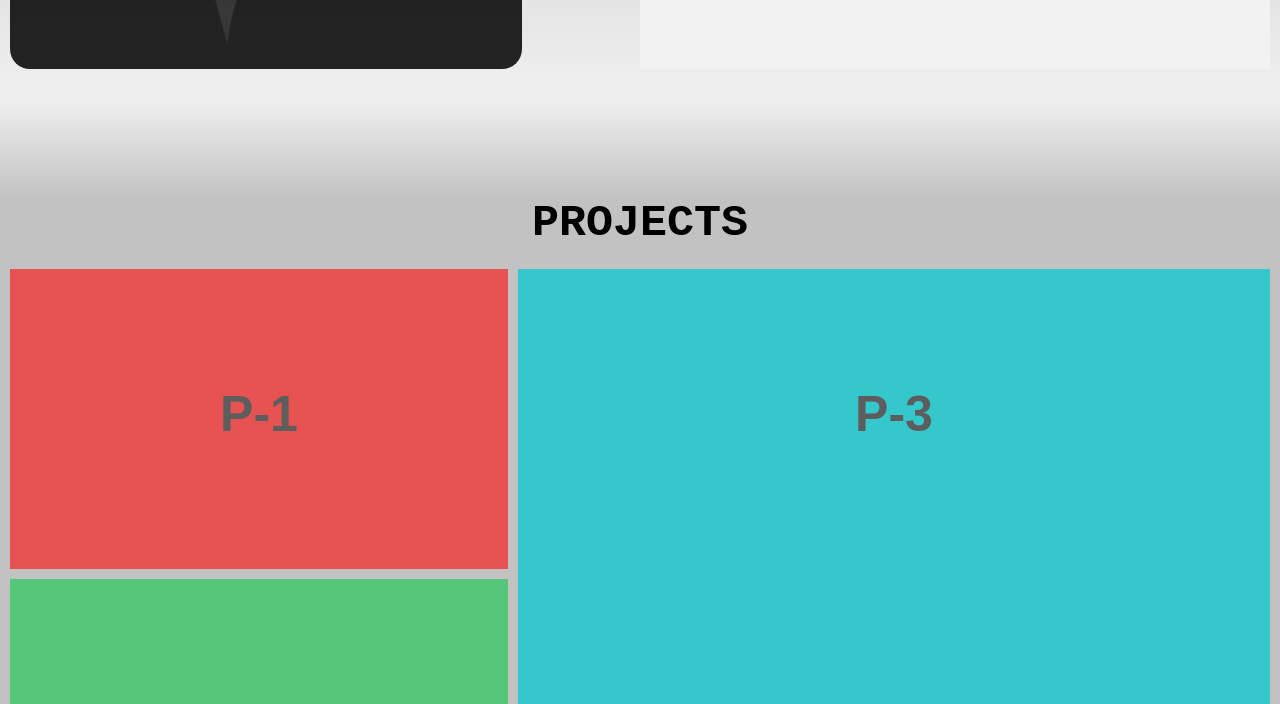
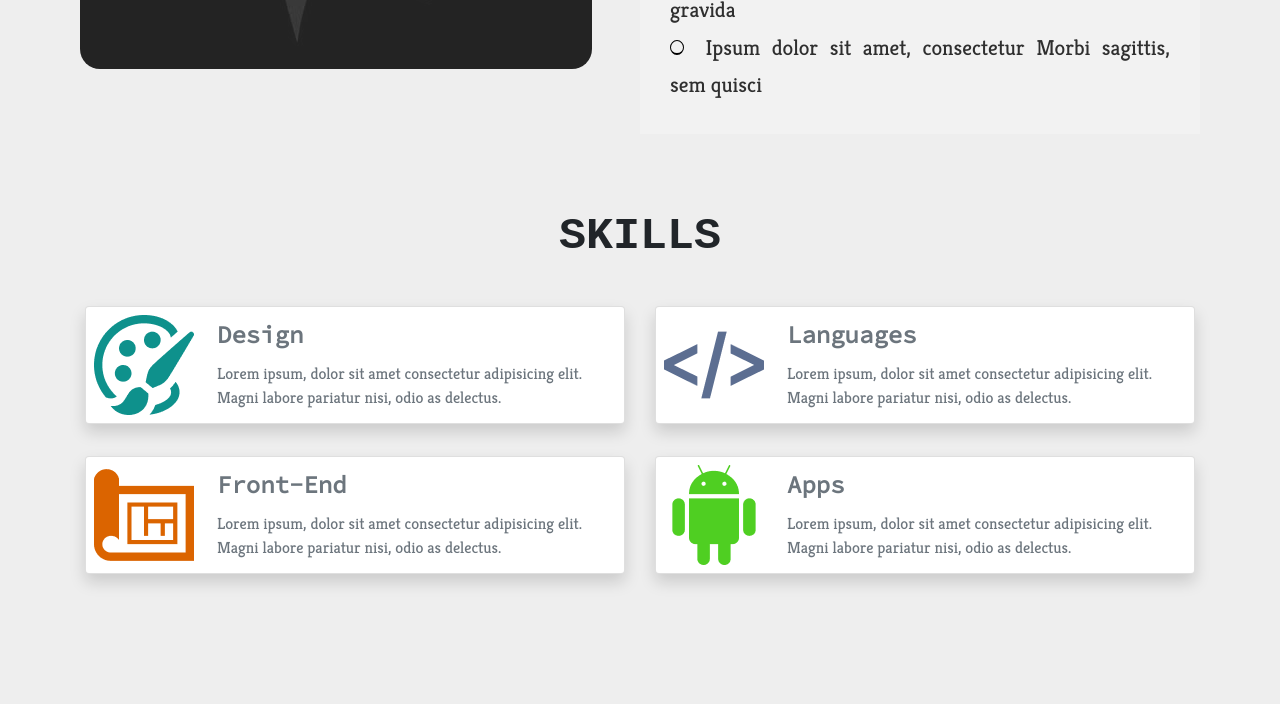
Before and after one commit to greg021/gitdir, a plain HTML site: page index.html in a window 1280 px wide. Shown: the part 1388-2092 px from the top of the page. Drawn offline with Linux system fonts and the light colour scheme.

Commit message:
update/ V0.1.4

```diff
--- a/css/styles.css
+++ b/css/styles.css
@@ -11,7 +11,8 @@ body {
 }
 
 h3,
-img, {
+img,
+  {
   display: inline-block;
   font-style: normal;
   font-weight: normal;
@@ -23,8 +24,7 @@ h3::selection,
 p::selection,
 li::selection,
 a::selection {
-  background-color: #ff9999;
-  color: #3d3d3d;
+  background-color: transparent;
 }
 
 /******* HEADER SECTION ************/
@@ -70,7 +70,9 @@ header {
   color: #222222;
   font-size: clamp(16px, 2.5vw, 28px);
   position: absolute;
-  top: 0;left: 0;right: 0;
+  top: 0;
+  left: 0;
+  right: 0;
   margin: auto;
 }
 
@@ -111,12 +113,12 @@ nav {
   grid-template-columns: 1fr 1.8fr;
   position: sticky;
   top: 0;
-  max-width: 1280px;
+  max-width: 1140px;
   margin: 30px auto;
   padding: 10px;
   background-color: #555555;
   z-index: 9999;
-  box-shadow: 0 3px 20px  #555555;
+  box-shadow: 0 3px 20px #555555;
 }
 
 nav ul {
@@ -152,12 +154,8 @@ li a:hover {
 
 .about {
   display: grid;
-  max-width: 1280px;
+  max-width: 1140px;
   margin: auto;
-  background: repeating-linear-gradient(180deg,
-  #eeeeee 0px,
-  #c2c2c2 50%,
-  #eeeeee 100%);
   padding: 10px;
   padding-top: 80px;
   grid-template-columns: repeat(auto-fit, minmax(300px, 1fr));
@@ -173,8 +171,9 @@ img {
 }
 
 .about-content {
-  background: #f2f2f2 ;
+  background: #f2f2f2;
   padding: 30px;
+  cursor: default;
 }
 
 h3,
@@ -253,11 +252,7 @@ footer div a {
 
 .projects {
   display: block;
-  max-width: 1280px;
-  background: repeating-linear-gradient(180deg,
-  #f0f0f0 0px,
-  #c2c2c2 100px,
-  #c2c2c2 100%);
+  max-width: 1140px;
   padding: 10px;
   margin: auto;
   padding-top: 80px;
@@ -304,7 +299,6 @@ footer div a {
   grid-template-columns: repeat(5, 1fr);
 }
 
-
 .cell {
   position: relative;
   display: flex;
@@ -314,8 +308,6 @@ footer div a {
   justify-content: space-between;
 }
 
-
-
 .v1 {
   grid-column-start: 1;
   grid-column-end: span 2;
@@ -323,14 +315,11 @@ footer div a {
   grid-row-end: span 1;
 }
 
-
-
 .v2 {
   grid-column-start: span 3;
   grid-column-end: 6;
   grid-row-start: span 2;
 }
-
 
 .v3 {
   grid-column-start: span 1;
@@ -393,3 +382,230 @@ footer div a {
 }
 
 /**************************/
+
+/********* skells ********/
+
+
+.skills {
+  display: block;
+  font-size: 1rem;
+  line-height: 1.5;
+  color: #212529;
+  text-align: left;
+}
+
+h4 {
+  margin-top: 0;
+  margin-bottom: .5rem
+}
+
+p {
+  margin-top: 0;
+  margin-bottom: 1rem
+}
+
+h4 {
+  margin-bottom: .5rem;
+  font-weight: 600;
+  line-height: 1.2
+}
+
+h4 {
+  font-family: 'Source Code Pro', monospace;
+  font-size: 1.5rem;
+}
+
+.skills .container {
+  width: 100%;
+  padding-right: 15px;
+  padding-left: 15px;
+  margin-right: auto;
+  margin-left: auto
+}
+
+@media (min-width:576px) {
+  .container {
+    max-width: 540px
+  }
+}
+
+@media (min-width:768px) {
+  .container {
+    max-width: 720px
+  }
+}
+
+@media (min-width:992px) {
+  .container {
+    max-width: 960px
+  }
+}
+
+@media (min-width:1200px) {
+  .container {
+    max-width: 1140px
+  }
+}
+
+.row {
+  display: -ms-flexbox;
+  display: flex;
+  flex-wrap: wrap;
+  margin-right: -15px;
+  margin-left: -15px
+}
+
+.col,
+.col-auto,
+.col-lg-6,
+.col-md-10 {
+  position: relative;
+  width: 100%;
+  padding-right: 15px;
+  padding-left: 15px
+}
+
+.col {
+  flex-basis: 0;
+  flex-grow: 1;
+  max-width: 100%
+}
+
+.col-auto {
+  flex: 0 0 auto;
+  width: auto;
+  max-width: 100%
+}
+
+@media (min-width:768px) {
+  .col-md-10 {
+    flex: 0 0 83.333333%;
+    max-width: 83.333333%
+  }
+}
+
+@media (min-width:992px) {
+  .col-lg-6 {
+    flex: 0 0 50%;
+    max-width: 50%
+  }
+}
+
+.card {
+  position: relative;
+  display: -ms-flexbox;
+  display: flex;
+  flex-direction: column;
+  min-width: 0;
+  word-wrap: break-word;
+  background-color: #fff;
+  background-clip: border-box;
+  border: 1px solid rgba(0, 0, 0, .125);
+  border-radius: .25rem
+}
+
+.card-body {
+  -ms-flex: 1 1 auto;
+  flex: 1 1 auto;
+  padding: 1.25rem
+}
+
+.card-title {
+  margin-bottom: .75rem;
+}
+
+
+.card-img {
+  width: 100%;
+  border-radius: calc(.25rem - 1px)
+}
+
+@media (min-width:576px) {
+  .card-columns .card {
+    display: inline-block;
+    width: 100%
+  }
+}
+
+.d-flex {
+  display: flex !important
+}
+
+.align-items-center {
+  align-items: center !important
+}
+
+.shadow {
+  box-shadow: 0 .5rem 1rem rgba(0, 0, 0, .15) !important
+}
+
+.m-0 {
+  margin: 0 !important
+}
+
+.mt-0 {
+  margin-top: 0 !important
+}
+
+.ml-2 {
+  margin-left: .5rem !important
+}
+
+.my-3 {
+  margin-top: 1rem !important;
+  margin-bottom: 1rem !important
+}
+
+.p-0 {
+  padding: 0 !important
+}
+
+.p-2 {
+  padding: .5rem !important
+}
+
+.pt-2 {
+  padding-top: .5rem !important
+}
+
+.py-5 {
+  padding-top: 3rem !important;
+  padding-bottom: 3rem !important
+}
+
+.mx-auto {
+  margin-right: auto !important;
+  margin-left: auto !important
+}
+
+.text-center {
+  text-align: center !important
+}
+
+.text-secondary {
+  color: #6c757d !important
+}
+
+.f-img {
+  display: block;
+  width: 100px;
+  height: 100px;
+  background: url(../images/skills.png);
+  background-repeat: no-repeat;
+}
+
+.f-img.f-img1 {
+  background-position: 0 0;
+}
+
+.f-img.f-img2 {
+  background-position: -100px 0;
+}
+
+.f-img.f-img3 {
+  background-position: 0 -100px;
+}
+
+.f-img.f-img4 {
+  background-position: -100px -100px;
+}
--- a/index.html
+++ b/index.html
@@ -67,6 +67,72 @@
     </div>
   </section>
 
+  <!-- skills section  -->
+
+  <section class="skills py-5" id="skl">
+    <h2 class="section-heading">SKILLS</h2>
+    <div class="container">
+      <div class="row pt-2 text-secondary">
+        <div class="col-md-10 col-lg-6 mx-auto">
+          <div class="card card-body p-2 shadow my-3">
+            <div class="d-flex align-items-center">
+              <div class="col-auto card-image p-0">
+                <div class="f-img f-img1"></div>
+              </div>
+              <div class="col ml-2">
+                <h4 class="mt-0 card-title">Design</h4>
+                <p class="m-0">Lorem ipsum, dolor sit amet consectetur adipisicing elit. Magni labore pariatur nisi,
+                  odio as delectus.</p>
+              </div>
+            </div>
+          </div>
+        </div>
+        <div class="col-md-10 col-lg-6 mx-auto">
+          <div class="card card-body p-2 shadow my-3">
+            <div class="d-flex align-items-center">
+              <div class="col-auto card-image p-0">
+                <div class="f-img f-img2"></div>
+              </div>
+              <div class="col ml-2">
+                <h4 class="mt-0 card-title">Languages</h4>
+                <p class="m-0">Lorem ipsum, dolor sit amet consectetur adipisicing elit. Magni labore pariatur nisi,
+                  odio as delectus.</p>
+              </div>
+            </div>
+          </div>
+        </div>
+        <div class="col-md-10 col-lg-6 mx-auto">
+          <div class="card card-body p-2 shadow my-3">
+            <div class="d-flex align-items-center">
+              <div class="col-auto card-image p-0">
+                <div class="f-img f-img3"></div>
+              </div>
+              <div class="col ml-2">
+                <h4 class="mt-0 card-title">Front-End</h4>
+                <p class="m-0">Lorem ipsum, dolor sit amet consectetur adipisicing elit. Magni labore pariatur nisi,
+                  odio as delectus.</p>
+              </div>
+            </div>
+          </div>
+        </div>
+        <div class="col-md-10 col-lg-6 mx-auto">
+          <div class="card card-body p-2 shadow my-3">
+            <div class="d-flex align-items-center">
+              <div class="col-auto card-image p-0">
+                <div class="f-img f-img4"></div>
+              </div>
+              <div class="col ml-2">
+                <h4 class="mt-0 card-title">Apps</h4>
+                <p class="m-0">Lorem ipsum, dolor sit amet consectetur adipisicing elit. Magni labore pariatur nisi,
+                  odio as delectus.</p>
+              </div>
+            </div>
+          </div>
+        </div>
+      </div>
+    </div>
+  </section>
+
   <!-- projects section  -->
 
   <section class="projects" id="prj">
```
Also changed, not shown: images/skills.png (added), 1 other file.
